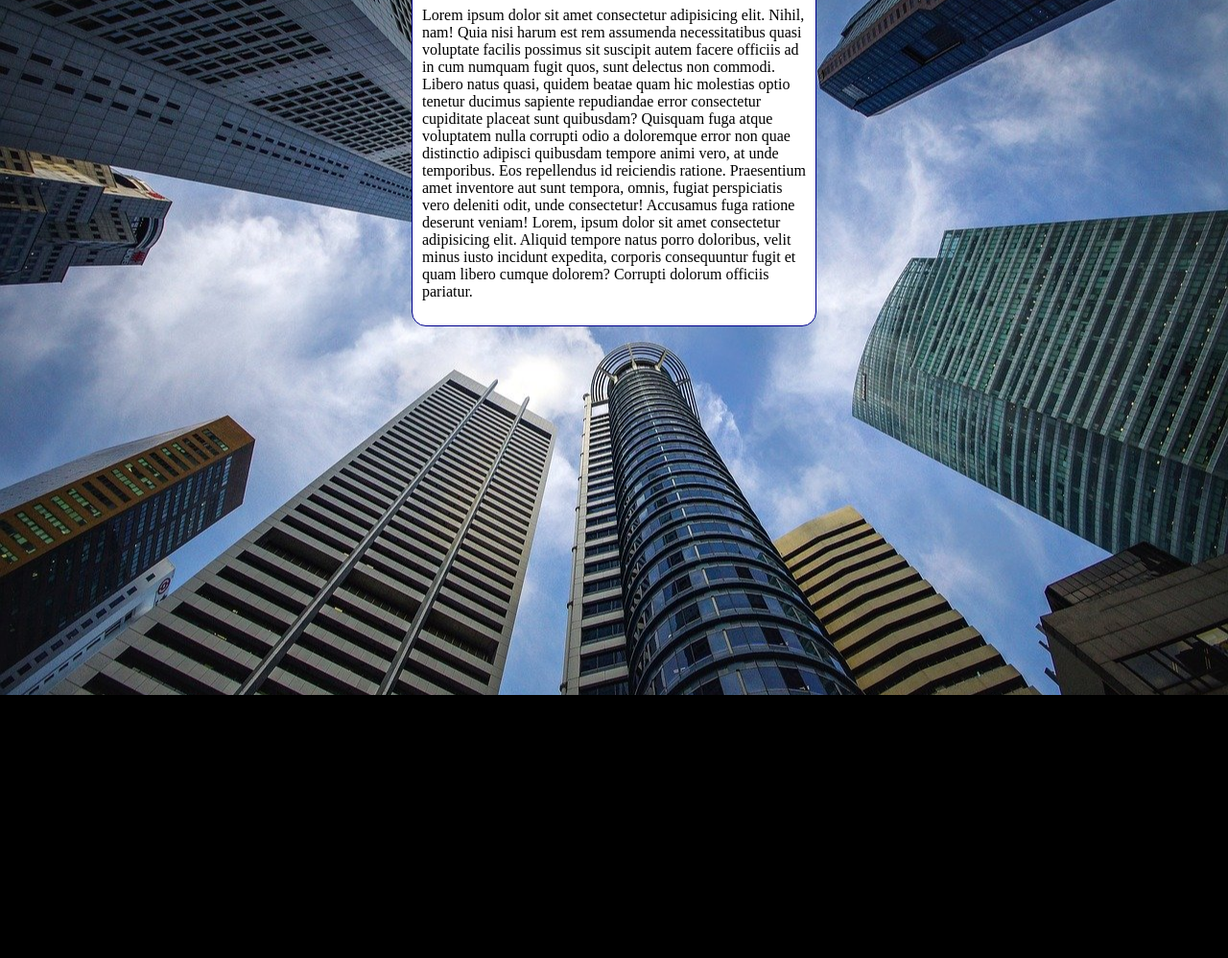
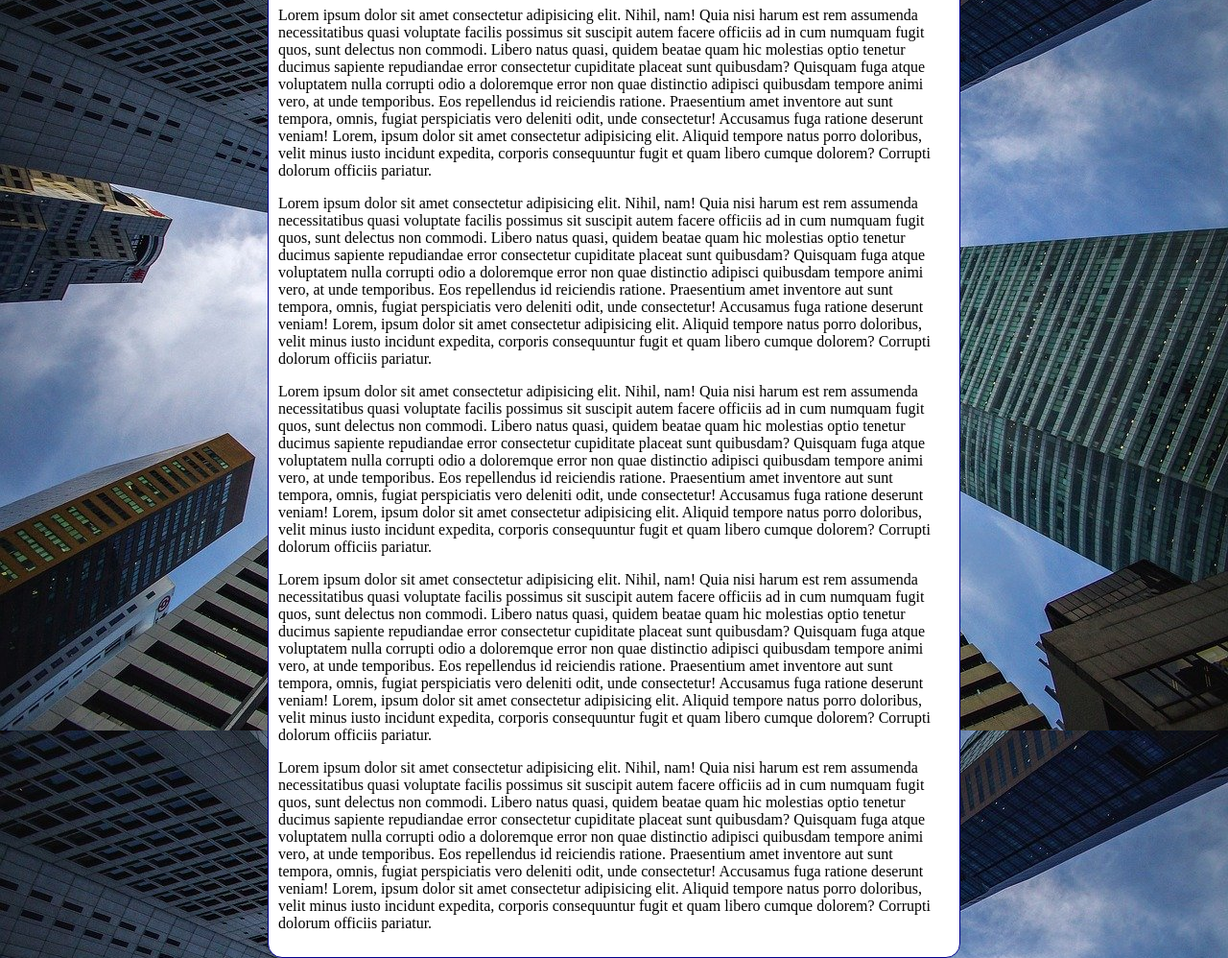
Before and after one commit to luisfiorino/HTML-CSS, a plain HTML site: page Exercicios/ex022/fundo06.html in a window 1280 px wide. Shown: the part 92-1090 px from the top of the page at 96% size. Before the commit the page ends 816 px from the top, so only its background shows below. Drawn offline with Linux system fonts and the light colour scheme.

Commit message:
jeito pratico de declarar fundo

```diff
--- a/Exercicios/ex022/fundo06.html
+++ b/Exercicios/ex022/fundo06.html
@@ -3,20 +3,27 @@
 <head>
     <meta charset="UTF-8">
     <meta name="viewport" content="width=device-width, initial-scale=1.0">
-    <title>Document</title>
+    <title>Fundo Fixo de Tela</title>
     <style>
         body {
             height: 100vh;
-            background-color: black;
+            /*background-color: black;
             background-image: url(Imagens/wallpaper002.jpg);
             background-position: center center;
             background-repeat: no-repeat;
+            background-size: cover;
+            background-attachment: fixed;*/
+
+            /*Shorthand - background
+            color > image > position > repeat > [size] > attachment*/
+
+            background: black url(Imagens/wallpaper002.jpg) center center no-repeat fixed;
             background-size: cover;
         }
 
         main {
             background-color: white;
-            width: 400px;
+            max-width: 700px;
             padding: 10px;
             margin: auto;
             border: 1px solid darkblue;
@@ -28,7 +35,26 @@
 <body>
     <main>
         <h1>Teste de Imagem de Fundo</h1>
-        <p>Lorem ipsum dolor sit amet consectetur adipisicing elit. Nihil, nam! Quia nisi harum est rem assumenda necessitatibus quasi voluptate facilis possimus sit suscipit autem facere officiis ad in cum numquam fugit quos, sunt delectus non commodi. Libero natus quasi, quidem beatae quam hic molestias optio tenetur ducimus sapiente repudiandae error consectetur cupiditate placeat sunt quibusdam? Quisquam fuga atque voluptatem nulla corrupti odio a doloremque error non quae distinctio adipisci quibusdam tempore animi vero, at unde temporibus. Eos repellendus id reiciendis ratione. Praesentium amet inventore aut sunt tempora, omnis, fugiat perspiciatis vero deleniti odit, unde consectetur! Accusamus fuga ratione deserunt veniam! Lorem, ipsum dolor sit amet consectetur adipisicing elit. Aliquid tempore natus porro doloribus, velit minus iusto incidunt expedita, corporis consequuntur fugit et quam libero cumque dolorem? Corrupti dolorum officiis pariatur.</p>
+        <p>
+            Lorem ipsum dolor sit amet consectetur adipisicing elit. Nihil, nam! Quia nisi harum est rem assumenda necessitatibus quasi voluptate facilis possimus sit suscipit autem facere officiis ad in cum numquam fugit quos, sunt delectus non commodi. Libero natus quasi, quidem beatae quam hic molestias optio tenetur ducimus sapiente repudiandae error consectetur cupiditate placeat sunt quibusdam? Quisquam fuga atque voluptatem nulla corrupti odio a doloremque error non quae distinctio adipisci quibusdam tempore animi vero, at unde temporibus. Eos repellendus id reiciendis ratione. Praesentium amet inventore aut sunt tempora, omnis, fugiat perspiciatis vero deleniti odit, unde consectetur! Accusamus fuga ratione deserunt veniam! Lorem, ipsum dolor sit amet consectetur adipisicing elit. Aliquid tempore natus porro doloribus, velit minus iusto incidunt expedita, corporis consequuntur fugit et quam libero cumque dolorem? Corrupti dolorum officiis pariatur.
+        </p>
+
+        <p>
+            Lorem ipsum dolor sit amet consectetur adipisicing elit. Nihil, nam! Quia nisi harum est rem assumenda necessitatibus quasi voluptate facilis possimus sit suscipit autem facere officiis ad in cum numquam fugit quos, sunt delectus non commodi. Libero natus quasi, quidem beatae quam hic molestias optio tenetur ducimus sapiente repudiandae error consectetur cupiditate placeat sunt quibusdam? Quisquam fuga atque voluptatem nulla corrupti odio a doloremque error non quae distinctio adipisci quibusdam tempore animi vero, at unde temporibus. Eos repellendus id reiciendis ratione. Praesentium amet inventore aut sunt tempora, omnis, fugiat perspiciatis vero deleniti odit, unde consectetur! Accusamus fuga ratione deserunt veniam! Lorem, ipsum dolor sit amet consectetur adipisicing elit. Aliquid tempore natus porro doloribus, velit minus iusto incidunt expedita, corporis consequuntur fugit et quam libero cumque dolorem? Corrupti dolorum officiis pariatur.
+        </p>
+
+        <p>
+            Lorem ipsum dolor sit amet consectetur adipisicing elit. Nihil, nam! Quia nisi harum est rem assumenda necessitatibus quasi voluptate facilis possimus sit suscipit autem facere officiis ad in cum numquam fugit quos, sunt delectus non commodi. Libero natus quasi, quidem beatae quam hic molestias optio tenetur ducimus sapiente repudiandae error consectetur cupiditate placeat sunt quibusdam? Quisquam fuga atque voluptatem nulla corrupti odio a doloremque error non quae distinctio adipisci quibusdam tempore animi vero, at unde temporibus. Eos repellendus id reiciendis ratione. Praesentium amet inventore aut sunt tempora, omnis, fugiat perspiciatis vero deleniti odit, unde consectetur! Accusamus fuga ratione deserunt veniam! Lorem, ipsum dolor sit amet consectetur adipisicing elit. Aliquid tempore natus porro doloribus, velit minus iusto incidunt expedita, corporis consequuntur fugit et quam libero cumque dolorem? Corrupti dolorum officiis pariatur.
+        </p>
+
+        <p>
+            Lorem ipsum dolor sit amet consectetur adipisicing elit. Nihil, nam! Quia nisi harum est rem assumenda necessitatibus quasi voluptate facilis possimus sit suscipit autem facere officiis ad in cum numquam fugit quos, sunt delectus non commodi. Libero natus quasi, quidem beatae quam hic molestias optio tenetur ducimus sapiente repudiandae error consectetur cupiditate placeat sunt quibusdam? Quisquam fuga atque voluptatem nulla corrupti odio a doloremque error non quae distinctio adipisci quibusdam tempore animi vero, at unde temporibus. Eos repellendus id reiciendis ratione. Praesentium amet inventore aut sunt tempora, omnis, fugiat perspiciatis vero deleniti odit, unde consectetur! Accusamus fuga ratione deserunt veniam! Lorem, ipsum dolor sit amet consectetur adipisicing elit. Aliquid tempore natus porro doloribus, velit minus iusto incidunt expedita, corporis consequuntur fugit et quam libero cumque dolorem? Corrupti dolorum officiis pariatur.
+        </p>
+        <p>
+            Lorem ipsum dolor sit amet consectetur adipisicing elit. Nihil, nam! Quia nisi harum est rem assumenda necessitatibus quasi voluptate facilis possimus sit suscipit autem facere officiis ad in cum numquam fugit quos, sunt delectus non commodi. Libero natus quasi, quidem beatae quam hic molestias optio tenetur ducimus sapiente repudiandae error consectetur cupiditate placeat sunt quibusdam? Quisquam fuga atque voluptatem nulla corrupti odio a doloremque error non quae distinctio adipisci quibusdam tempore animi vero, at unde temporibus. Eos repellendus id reiciendis ratione. Praesentium amet inventore aut sunt tempora, omnis, fugiat perspiciatis vero deleniti odit, unde consectetur! Accusamus fuga ratione deserunt veniam! Lorem, ipsum dolor sit amet consectetur adipisicing elit. Aliquid tempore natus porro doloribus, velit minus iusto incidunt expedita, corporis consequuntur fugit et quam libero cumque dolorem? Corrupti dolorum officiis pariatur.
+        </p>
+
+
     </main>
 </body>
 </html>
```
